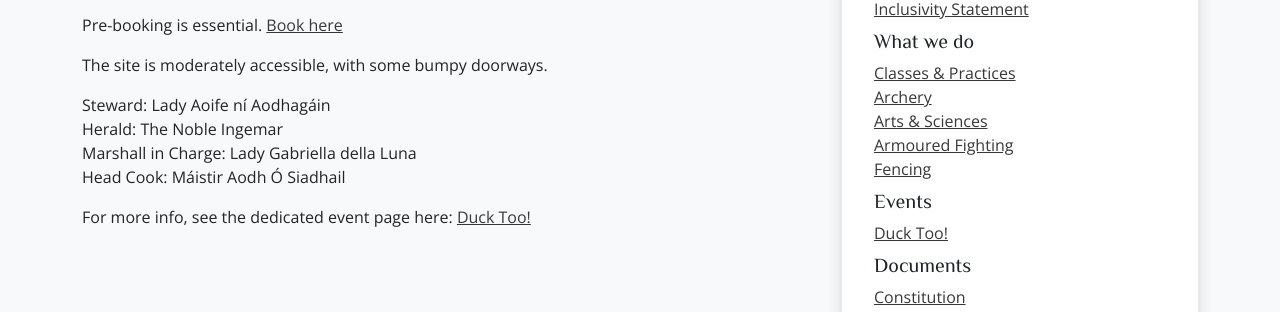
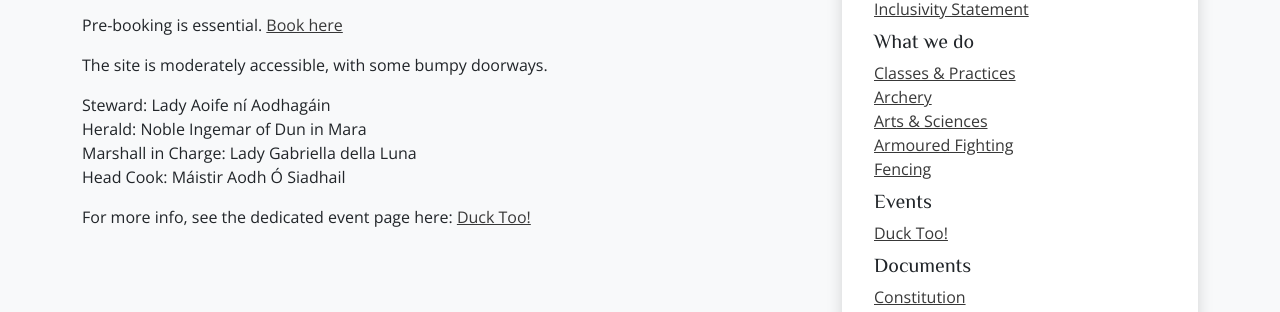
Before and after one commit to drachenwald/dun-in-mara, a Jekyll site: the page built from _posts/2025-07-01-duck-too!.md, in a window 1280 px wide. Shown: the part 396-708 px from the top of the page. Built offline with Jekyll 4.4.1, drawn with Linux system fonts in a browser that asks for light colours; comment, search, counter and statistics services are not loaded.

Commit message:
Added Herald to Duck Too

```diff
--- a/_posts/2025-07-01-duck-too!.md
+++ b/_posts/2025-07-01-duck-too!.md
@@ -11,7 +11,7 @@ Pre-booking is essential. [Book here](https://fienta.com/duck-a-fun-day-of-throw
 The site is moderately accessible, with some bumpy doorways.
 
 Steward: Lady Aoife ní Aodhagáin
-Herald: The Noble Ingemar
+Herald: Noble Ingemar of Dun in Mara
 Marshall in Charge: Lady Gabriella della Luna
 Head Cook: Máistir Aodh Ó Siadhail
 
```
Also changed, not shown: events/2025/duck-too/index.md (+1 -0 lines).
